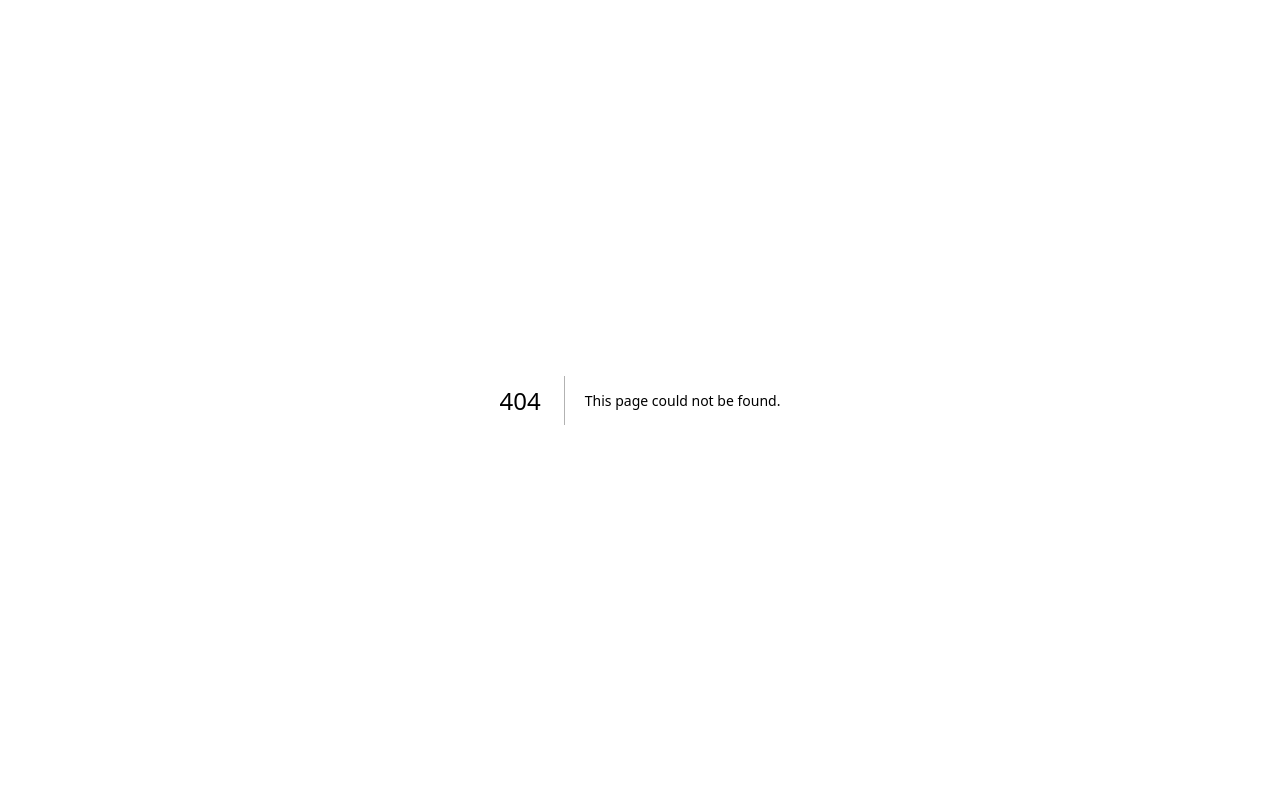
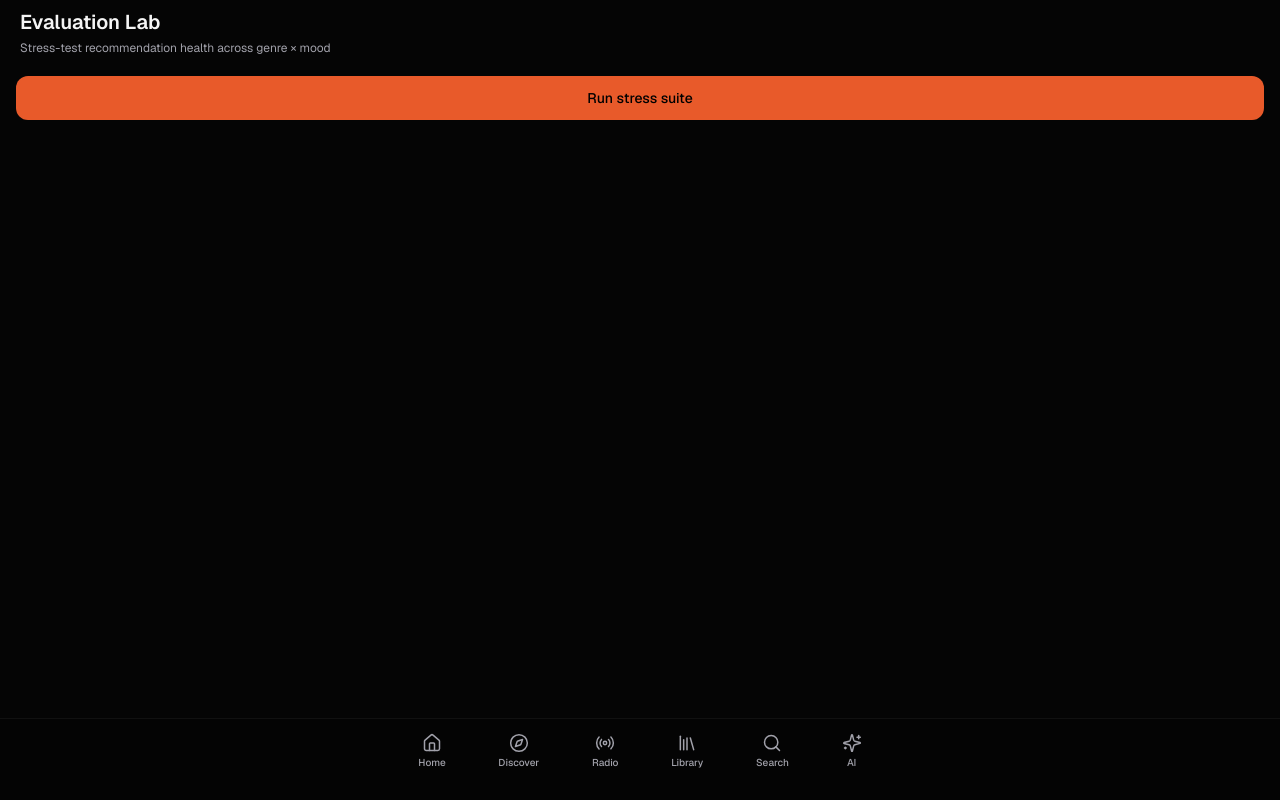
Before and after one commit to Mhraakk/resonant, a Next.js app: page /lab in a window 1280 px wide. Before the commit this address had no page. Built offline with nearby package versions, Linux system fonts and the light colour scheme.

Commit message:
Add lab page and fallback-genre unit test

```diff
--- /dev/null
+++ b/src/app/lab/page.tsx
@@ -0,0 +1,65 @@
+"use client";
+
+import { useState, useTransition } from "react";
+import { GlassPanel } from "@/components/GlassPanel";
+import { MiniPlayer } from "@/components/MiniPlayer";
+import { BottomNav } from "@/components/BottomNav";
+import { runFullStress, formatStressReport, type StressReport } from "@/lib/eval-lab";
+
+export default function LabPage() {
+  const [report, setReport] = useState<StressReport | null>(null);
+  const [pending, start] = useTransition();
+  const [log, setLog] = useState("");
+
+  const run = () => {
+    start(async () => {
+      try {
+        const r = await runFullStress(1);
+        setReport(r);
+        setLog(formatStressReport(r));
+      } catch (e: unknown) {
+        setLog(`Error: ${e instanceof Error ? e.message : String(e)}`);
+      }
+    });
+  };
+
+  return (
+    <div className="relative min-h-dvh bg-background pb-44">
+      <header className="safe-top relative z-30 px-5 pb-2 pt-5">
+        <h1 className="text-xl font-semibold">Evaluation Lab</h1>
+        <p className="mt-1 text-xs text-muted">Stress-test recommendation health across genre × mood</p>
+      </header>
+      <main className="relative z-20 space-y-4 px-4 pt-3">
+        <button
+          type="button"
+          onClick={run}
+          disabled={pending}
+          className="w-full rounded-xl bg-accent py-3 text-sm font-medium text-black pressable touch-manipulation disabled:opacity-50"
+        >
+          {pending ? "Running…" : "Run stress suite"}
+        </button>
+        {report && (
+          <GlassPanel className="space-y-1 p-3 text-xs">
+            <p>
+              Overall: <span className="text-accent font-semibold">{report.overall}</span>
+            </p>
+            <p>
+              Cases {report.casesRun} · Passed {report.passed} · Failed {report.failed}
+            </p>
+            <p>Zero batches: {report.zeroBatches}</p>
+            <p>
+              Unique tracks {report.uniqueTracks} · artists {report.uniqueArtists}
+            </p>
+          </GlassPanel>
+        )}
+        {log && (
+          <pre className="glass max-h-96 overflow-auto rounded-xl p-3 text-[10px] leading-relaxed text-white/70 whitespace-pre-wrap">
+            {log}
+          </pre>
+        )}
+      </main>
+      <MiniPlayer />
+      <BottomNav />
+    </div>
+  );
+}
```
Also changed, not shown: 1 other file (tests, documents, lock files or other folders).
